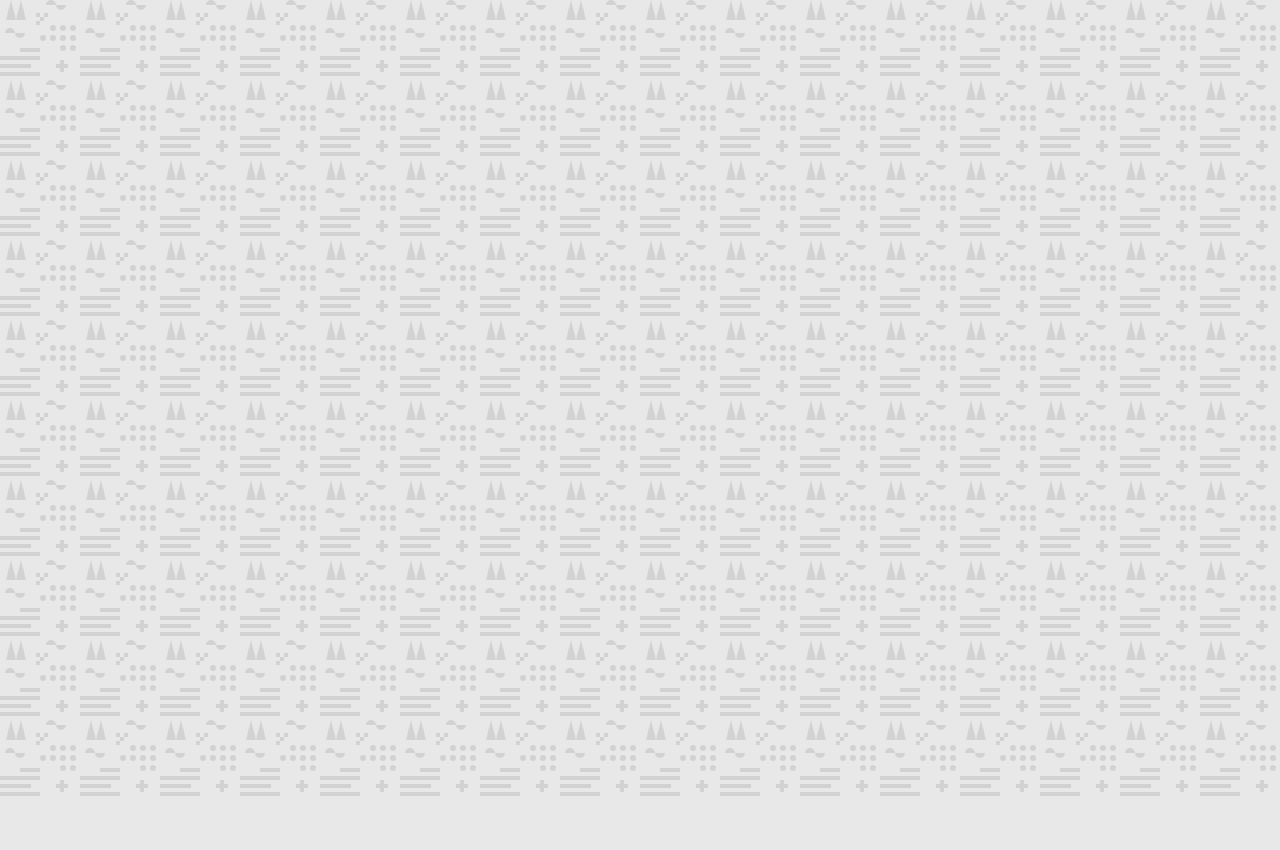
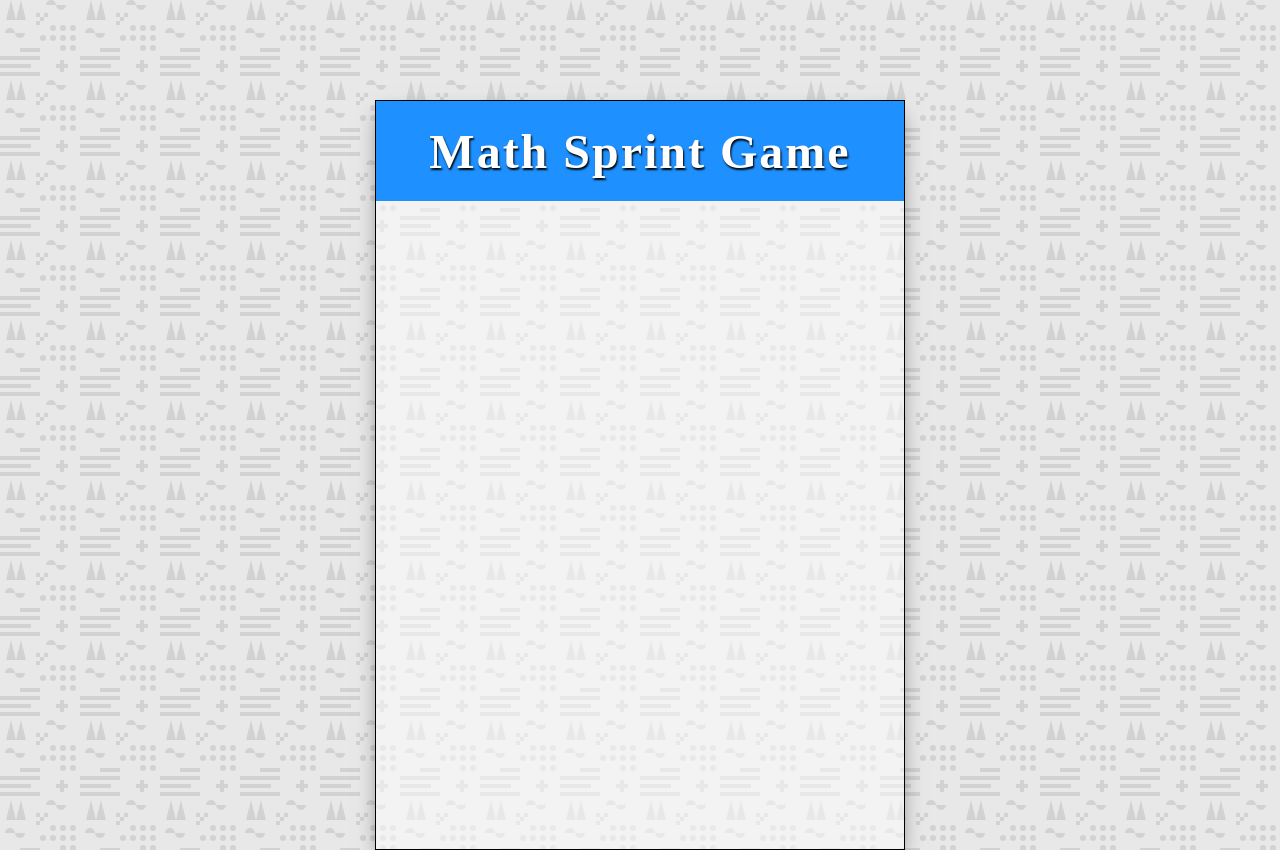
Before and after one commit to rigole/Math-Sprint-Game, a plain HTML site: page index.html in a window 1280 px wide. Before the commit the page ends 800 px from the top, so only its background shows below. Drawn offline with Linux system fonts and the light colour scheme; a web font is replaced by a local one.

Commit message:
setting the header

```diff
--- a/index.html
+++ b/index.html
@@ -2,10 +2,20 @@
 <html lang="en">
 <head>
     <meta charset="UTF-8">
-    <title>Title</title>
+    <meta name="viewport" content="width=device-width, initial-scale=1.0">
+    <title>Math Sprint Game</title>
     <link rel="stylesheet" href="style.css">
 </head>
 <body>
+   <div class="game-container">
+       <!-- Header -->
+       <div class="header">
+           <h1> Math Sprint Game </h1>
+       </div>
 
+   </div>
+
+    <!-- Script -->
+<script src="script.js"></script>
 </body>
 </html>
```
